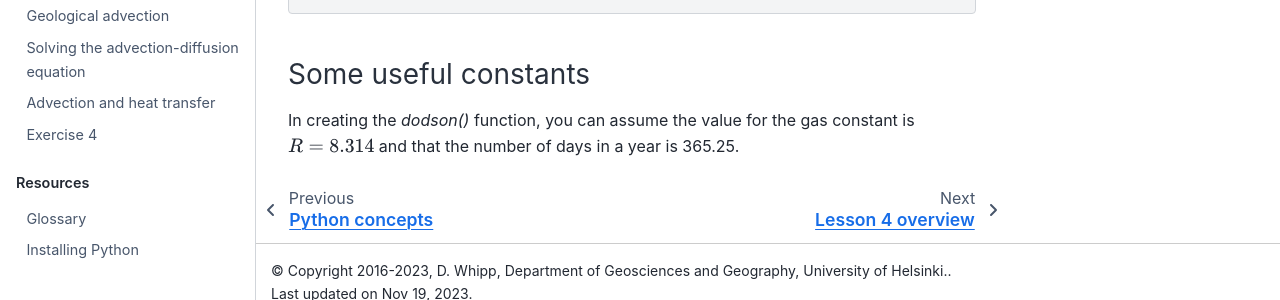
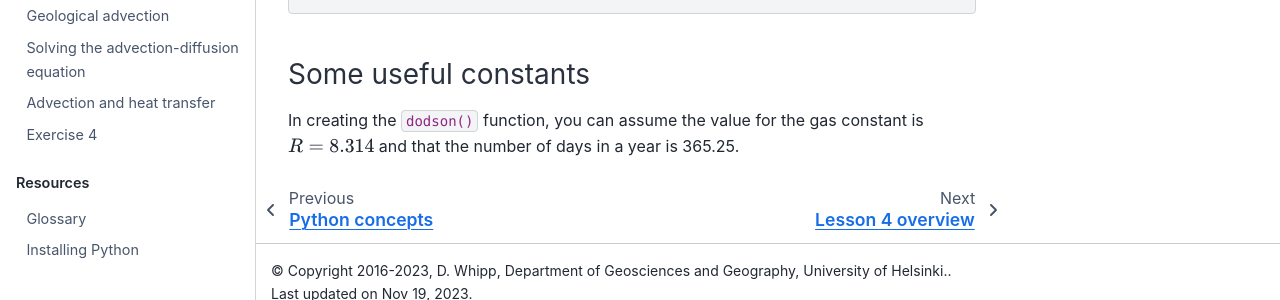
Before and after one commit to IntroQG/site, a Sphinx documentation site: the page built from source/lessons/L3/exercise-3.rst, in a window 1280 px wide and 1168 px high. Shown: the part 848-1148 px from the top of the window. Built offline with Sphinx 7.4.7 and the Sphinx Book theme 1.1.4, drawn with Linux system fonts in a browser that asks for light colours.

Commit message:
Fix code syntax

```diff
--- a/source/lessons/L3/exercise-3.rst
+++ b/source/lessons/L3/exercise-3.rst
@@ -29,4 +29,4 @@ In order to use log scaling on a Matplotlib plot, you need to specify that a giv
 Some useful constants
 ~~~~~~~~~~~~~~~~~~~~~
 
-In creating the `dodson()` function, you can assume the value for the gas constant is :math:`R = 8.314` and that the number of days in a year is 365.25.
+In creating the ``dodson()`` function, you can assume the value for the gas constant is :math:`R = 8.314` and that the number of days in a year is 365.25.
```
